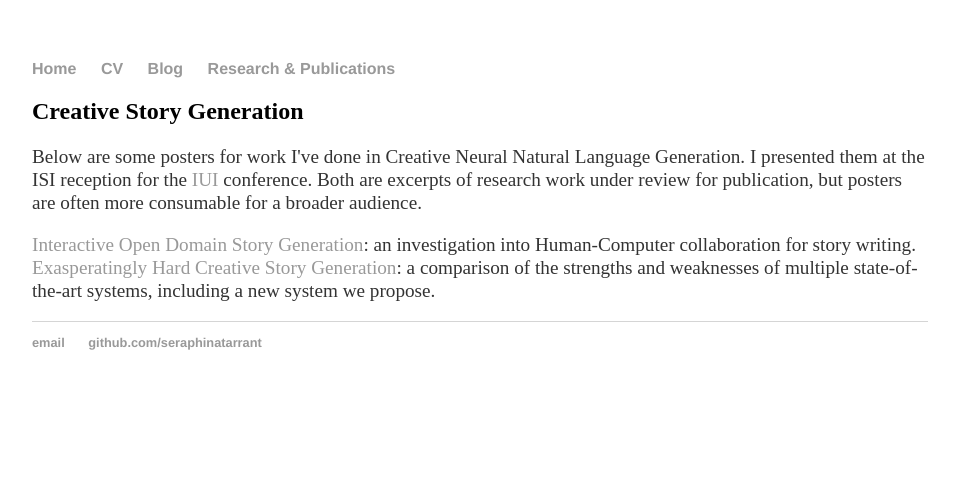
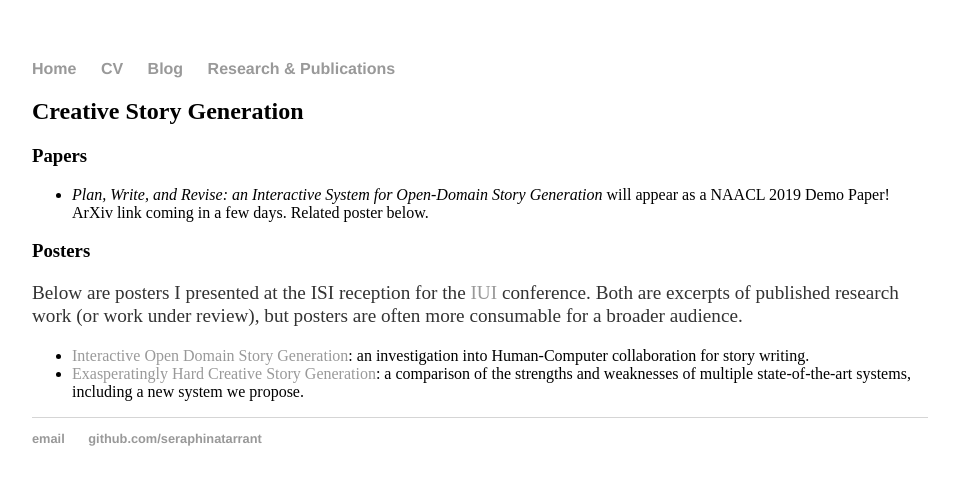
Before and after one commit to seraphinatarrant/seraphinatarrant.github.io, a Jekyll site: the page built from publications/index.html, in a window 1280 px wide. Shown: the top 485 px of the page, without its empty margins (160-1119 px from the left). Built offline with Jekyll 4.4.1, drawn with Linux system fonts in a browser that asks for light colours.

Commit message:
update to add NAACL publication

```diff
--- a/publications/index.html
+++ b/publications/index.html
@@ -4,18 +4,23 @@ title: About Me
 ---
 <div class="blurb">
 	<h2>Creative Story Generation</h2>
-	<p>Below are some posters for work I've done in Creative Neural Natural Language Generation.
-		I presented them at the ISI reception for the <a href="https://iui.acm.org/2019/">IUI</a>
-		conference. Both are excerpts of research work under review for publication, but posters are
+	<h3>Papers</h3>
+    <ul>
+        <li><i>Plan, Write, and Revise: an Interactive System for Open-Domain Story Generation</i>
+        will appear as a NAACL 2019 Demo Paper! ArXiv link coming in a few days. Related poster below.</li>
+    </ul>
+
+    <h3>Posters</h3>
+	<p>Below are posters I presented at the ISI reception for the <a href="https://iui.acm.org/2019/">IUI</a>
+		conference. Both are excerpts of published research work (or work under review), but posters are
 	often more consumable for a broader audience.</p>
-	<p>
-		<a href="NAACL_work_2019_poster.pdf">Interactive Open Domain Story Generation</a>:
-		an investigation into Human-Computer collaboration for story writing.
-		<br>
-		<a href="ACL_work_2019_poster.pdf">Exasperatingly Hard Creative Story Generation</a>:
+	<ul>
+		<li><a href="NAACL_work_2019_poster.pdf">Interactive Open Domain Story Generation</a>:
+		an investigation into Human-Computer collaboration for story writing.</li>
+		<li><a href="ACL_work_2019_poster.pdf">Exasperatingly Hard Creative Story Generation</a>:
 		a comparison of the strengths and weaknesses of multiple state-of-the-art systems, including
-		a new system we propose.
-	</p>
+		a new system we propose.</li>
+	</ul>
 
 
 </div><!-- /.blurb -->
```
